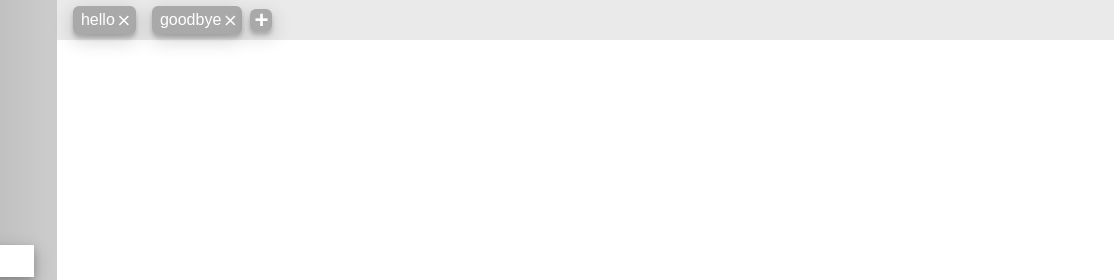
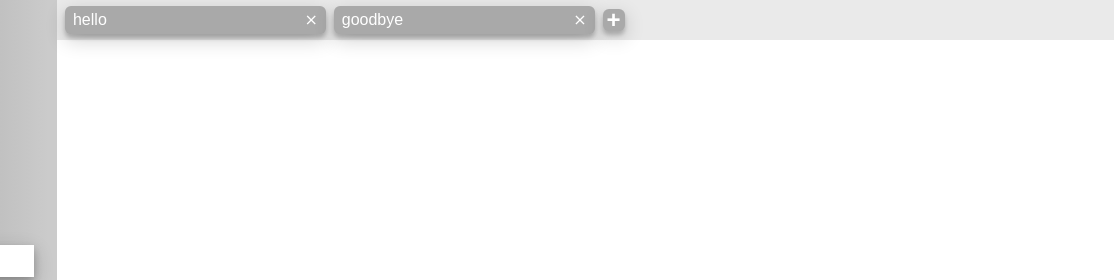
Before and after one commit to connorHashDash/todo, a website built with webpack: page src/index.html in a window 1280 px wide. Shown: the top 280 px of the page, 166-1280 px from the left. Built offline with nearby package versions, Linux system fonts and the light colour scheme.

Commit message:
changed tab styling and added a better button for killing tabs

```diff
--- a/src/style.css
+++ b/src/style.css
@@ -26,16 +26,15 @@ html, body {
   display: flex;
   align-items: center;
   background-color: #EAEAEA ;
-  padding-left: .5rem;
 }
 
 .tabdiv{
   display: flex;
   height: 70%;
-  justify-content: center;
+  width: 248px;
+  justify-content: space-between;
   align-items: center;
   margin-left: .5rem;
-  margin-right: .5rem;
   padding-left: .5rem;
   padding-right: .3rem;
   background-color: rgba(169,169,169,1);
@@ -48,11 +47,28 @@ html, body {
   font-weight: 500;
 }
 
+.killTabHolder{
+  aspect-ratio: 1 / 1;
+  height: 70%;
+  display: flex;
+  justify-content: center;
+  align-items: center;
+  background-color: rgba(169,169,169,1);
+  border-radius: 20px;
+  transition-duration: .3s;
+  cursor: pointer;
+}
+
+.killTabHolder:hover{
+  background-color: #494949;
+
+}
+
 .killTab{
   color: white;
   font-weight: 500;
-  font-size: 1.1rem;
-  margin-left: .1rem;
+  text-align: center;
+  transform: translate(0px, -1px);
 }
 
 #plusDiv{
@@ -62,6 +78,7 @@ html, body {
   justify-content: center;
   align-items: center;
   border-radius: 6px;
+  margin-left: .5rem;
   background-color: rgba(169,169,169,1);
   box-shadow: 0 4px 4px 0 rgba(0, 0, 0, 0.2), 0 6px 20px 0 rgba(0, 0, 0, 0.19);
   transition-duration: .3s;
--- a/src/topbar.js
+++ b/src/topbar.js
@@ -14,13 +14,18 @@ let tabMaker = (tabName) => {
     innerHTML: `${tabName}`
   })
 
+  let deleteButtonHolder = elementFactory('div', {
+    className: `killTabHolder`
+  })
+
   let deleteButton = elementFactory('div', {
     className: `killTab`,
     innerHTML: `&#10799`
   })
 
   container.appendChild(name)
-  container.appendChild(deleteButton)
+  deleteButtonHolder.appendChild(deleteButton)
+  container.appendChild(deleteButtonHolder)
   topBar.appendChild(container)
 }
 
```
Also changed, not shown: src/todoCards.js (added, +7 -0 lines), dist/main.js.
